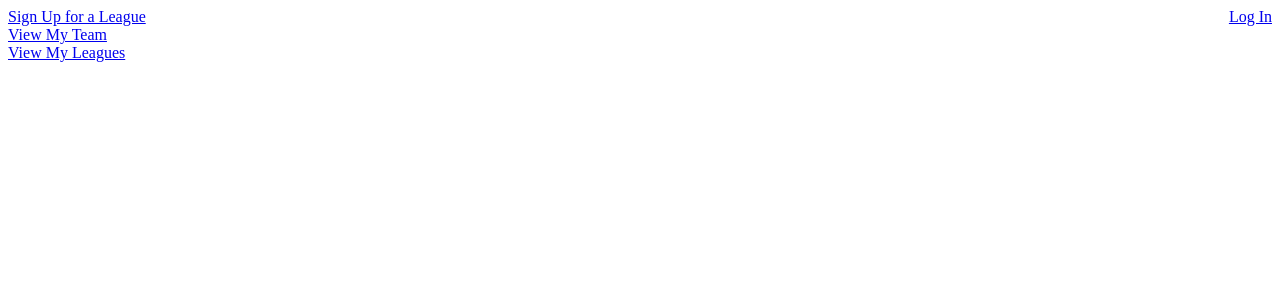
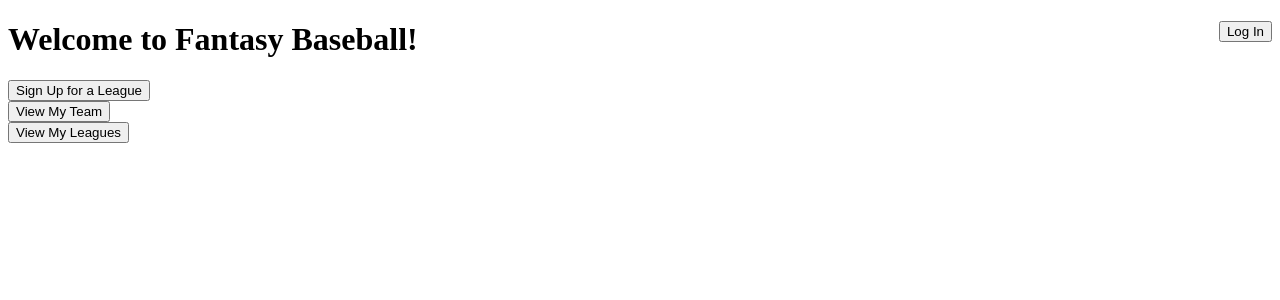
Before and after one commit to justjack555/fantasy, a Flask app: page / in a window 1280 px wide. Shown: the top 300 px of the page. Run offline with Flask 2, Linux system fonts and the light colour scheme; parts of the project's set-up code (start-up, migrations or seed data) failed here and were passed over.

Commit message:
[View] Home page set with buttons

```diff
--- a/templates/index.html
+++ b/templates/index.html
@@ -1,8 +1,8 @@
 {% extends "layout.html" %}
 {% block body %}
 <div>
-    <a class="btn-primary btn-large" href="{{ url_for('signup') }}" style="float: none">Sign Up for a League</a><br>
-    <a class="btn-primary btn-large" href="{{ url_for('teams') }}" style="float: none">View My Team</a><br>
-    <a class="btn-primary btn-large" href="{{ url_for('leagues') }}" style="float: none">View My Leagues</a>
+    <a href="{{ url_for('signup') }}" style="float: none"><button>Sign Up for a League</button></a><br>
+    <a href="{{ url_for('teams') }}" style="float: none"><button>View My Team</button></a><br>
+    <a href="{{ url_for('leagues') }}" style="float: none"><button>View My Leagues</button></a>
 </div>
 {% endblock %}
--- a/templates/layout.html
+++ b/templates/layout.html
@@ -16,10 +16,13 @@
 <body>
 <div>
     {% if not session.logged_in %}
-    <a class="btn-primary" href="{{ url_for('login') }}" style="float: right">Log In</a>
+    <a class="btn-primary" href="{{ url_for('login') }}" style="float: right"><button>Log In</button></a>
     {% else %}
-    <a class="btn-primary" href="{{ url_for('logout') }}" style="float: right;">Log Out</a>
+    <a class="btn-primary" href="{{ url_for('logout') }}" style="float: right;"><button>Log Out</button></a>
     {% endif %}
+</div>
+<div>
+    <h1>Welcome to Fantasy Baseball!</h1>
 </div>
 {% block body %}{% endblock %}
 </div>
```
